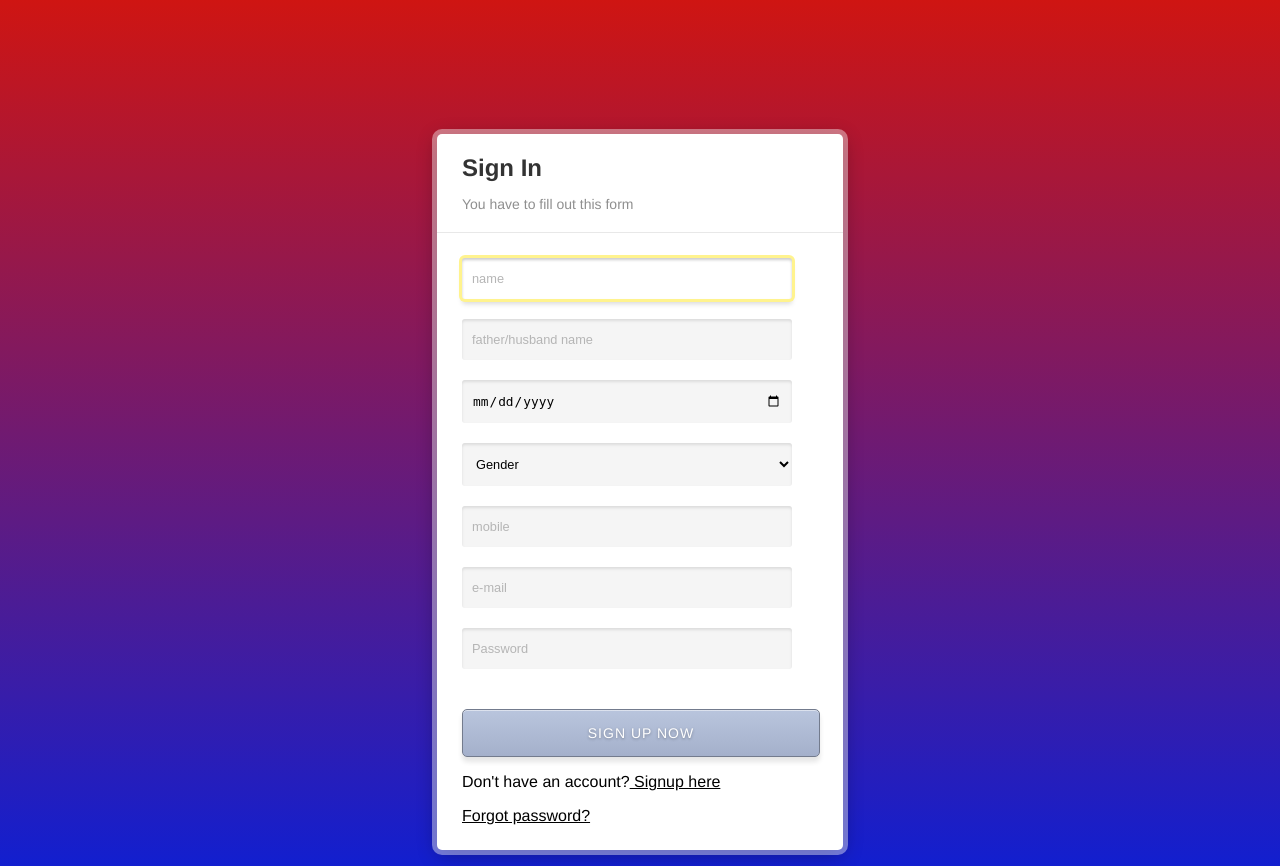
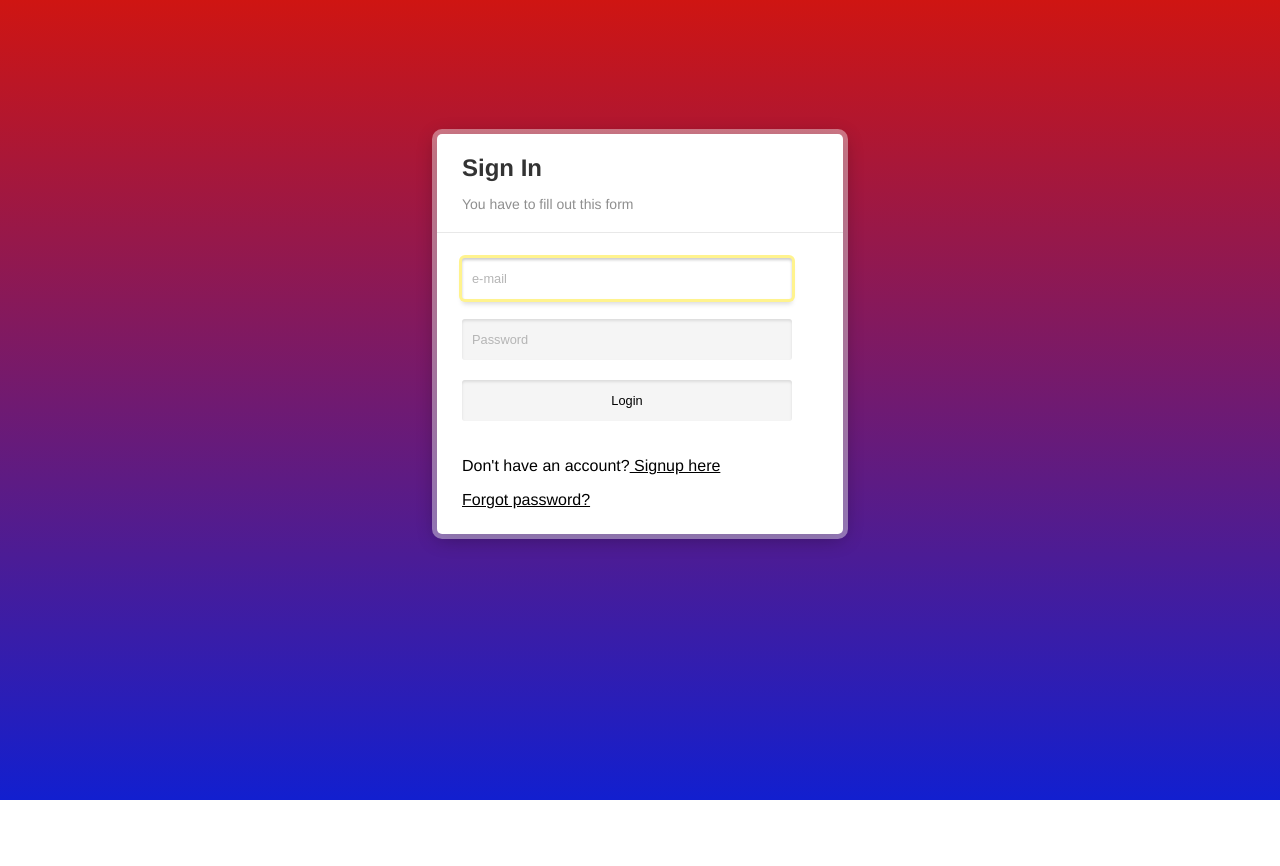
Before and after one commit to AryeshSaha/MinorProject2022, a PHP site: page /login.php in a window 1280 px wide. After the commit the page ends 800 px from the top, so only its background shows below. Run offline with PHP 8.4, Linux system fonts and the light colour scheme.

Commit message:
Sign in page fixed

```diff
--- a/login.php
+++ b/login.php
@@ -15,32 +15,12 @@ include('dbcon.php'); ?>
             </div>
             <div class="sep"></div>
             <div class="inputs">
-                <input id="name" name="name" type="text" placeholder="name" autofocus />
-                <small id="usererror"></small>
+                <input type="email" name="email" placeholder="e-mail" autofocus />
+                <input type="password" name="pass" placeholder="Password" />
 
-                <input id="father" name="father" type="text" placeholder="father/husband name" />
-                <small id="fherror"></small>
-
-                <input id="dob" name="dob" type="date" />
-                <small id="doberror"></small>
-
-                <select name="gender">
-                    <option value="none" selected>Gender</option>
-                    <option value="male">Male</option>
-                    <option value="female">Female</option>
-                    <option value="other">other</option>
-                </select>
-
-                <input id="mobile" name="mobile" type="number" placeholder="mobile" />
-                <small id="mobileerror"></small>
-
-                <input id="email" name="email" type="email" placeholder="e-mail" />
-                <small id="emailerror"></small>
-
-                <input id="password" name="password" type="password" placeholder="Password" />
-                <small id="passworderror"></small>
-
-                <a id="submit" onclick="validate()" href="#">SIGN UP NOW</a>
+                <div class="button-panel">
+                    <input type="submit" class="button" title="Log In" name="login" value="Login"></input>
+                </div>
             </div>
             <?php
             if (isset($_POST['login'])) {
```
Also changed, not shown: signup.php (+10 -17 lines).
